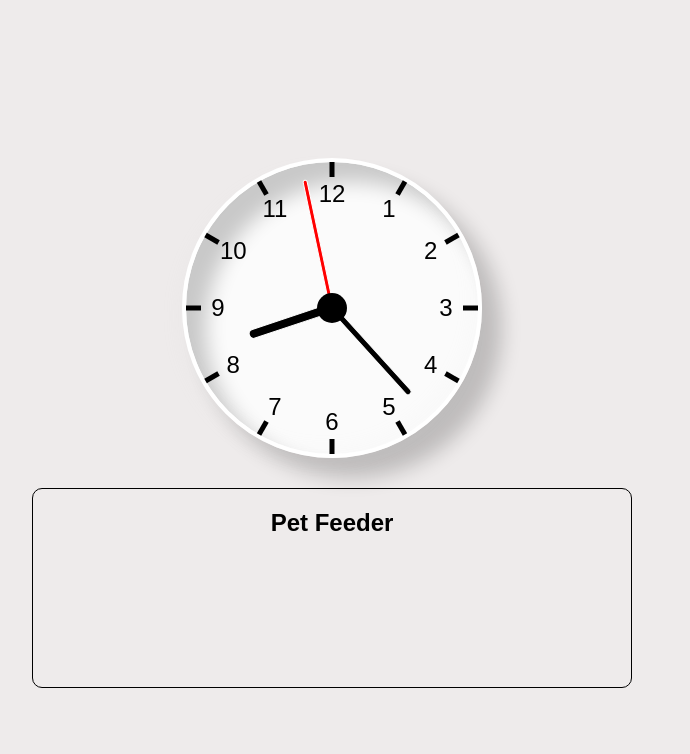
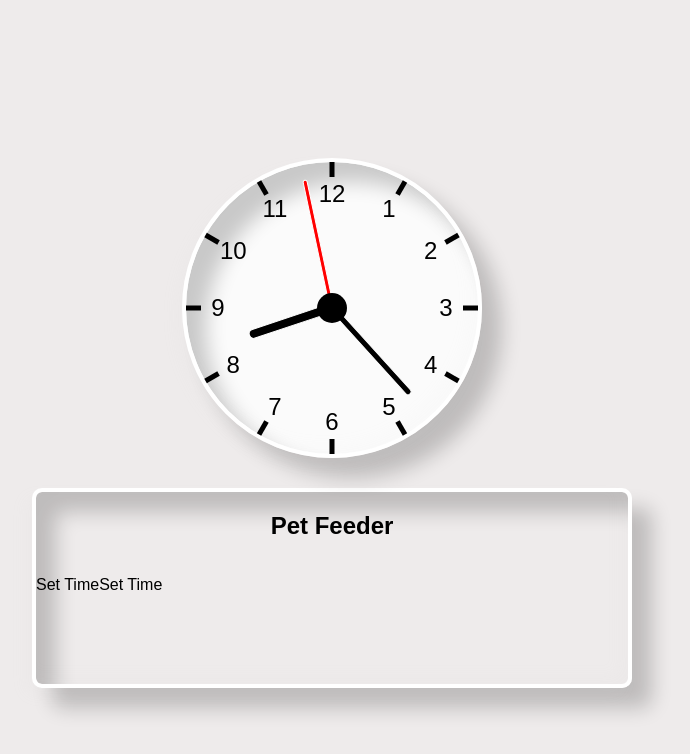
Before and after one commit to Caliza/pet-feeder, a React (Create React App) app in the folder pet-feeder/: page / in a window 1280 px wide. Shown: the top 754 px of the page, without its empty margins (308-998 px from the left). Built offline with nearby package versions, Linux system fonts and the light colour scheme.

Commit message:
added shadows and <p> tags to card

```diff
--- a/pet-feeder/src/App.css
+++ b/pet-feeder/src/App.css
@@ -144,12 +144,19 @@ body {
   background-color: black;
 }
 .card {
-  border: 1px solid black;
+  border: 4px solid white;
   border-radius: 10px;
+  box-shadow:  -8px 8px 15px rgba(225,225,225,0.05),
+       20px 20px 20px rgba(0,0,0,0.2),
+       inset -8px -8px 15px rgba(225,225,225,0.05),
+       inset 20px 20px 20px rgba(0,0,0,0.2);
   width: 600px;
   height: 200px;
   margin-top: 30px;
 }
+.controls {
+  display: inline-block;
+}
 h2.card-header {
   text-align: center;
 }
--- a/pet-feeder/src/Pannel.js
+++ b/pet-feeder/src/Pannel.js
@@ -3,9 +3,15 @@ import React from 'react';
 function Pannel({}) {
 
     return (
+
         <div className='card'>
             <h2 className='card-header'>Pet Feeder</h2>
+            <div>
+            <p className='controls'>Set Time</p>
+            <p className='controls'>Set Time</p>
+            </div>
         </div>
+
     )
 }
 
```
